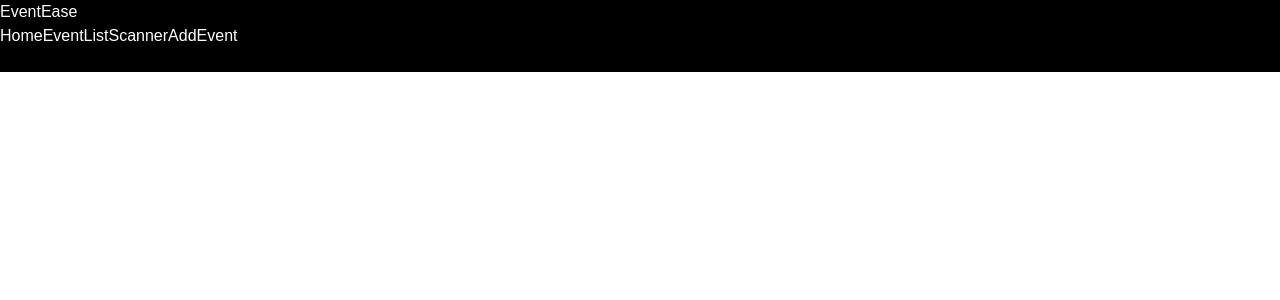
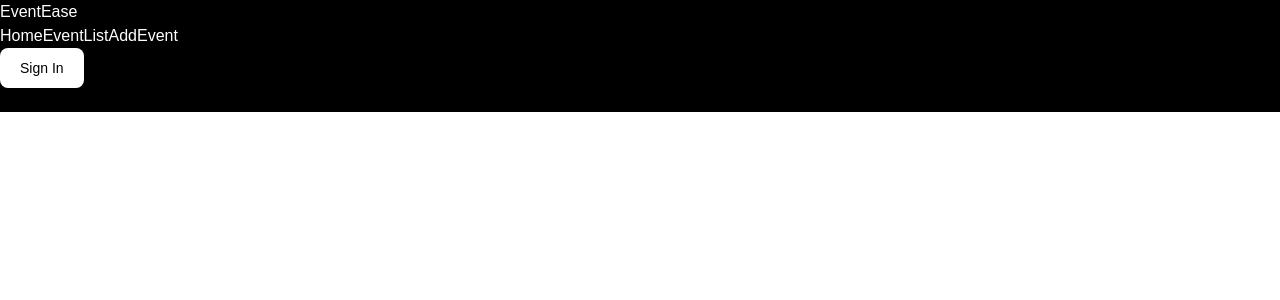
Before and after one commit to Coders-Club-by-TSC/EventGatePassManager, a Next.js app: page / in a window 1280 px wide. Shown: the top 300 px of the page. Built offline with nearby package versions, Linux system fonts and the light colour scheme; no server answers; a web font is replaced by a local one.

Commit message:
Navbar fn change

```diff
--- a/Components/Navbar.jsx
+++ b/Components/Navbar.jsx
@@ -29,15 +29,13 @@ const Navbar = () => {
                         <a href="/" className=" text-white hover:bg-white hover:text-black rounded-lg p-2">
                             EventList
                         </a>
-                        <a href="/" className=" text-white hover:bg-white hover:text-black rounded-lg p-2">
-                            Scanner
-                        </a>
+
                         <a href="/" className=" text-white hover:bg-white hover:text-black rounded-lg p-2">
                             AddEvent
                         </a>
-                        {/* <a  className=" text-white hover:bg-white hover:text-black rounded-lg p-2">
+                        <p  className="   block ">
                             <SignInbutton/>
-                        </a> */}
+                        </p>
                     </div>
                 </div>
                 <div className="md:hidden flex item-center">
@@ -91,15 +89,13 @@ const Navbar = () => {
                         <a href="/" className=" text-white block hover:bg-white hover:text-black rounded-lg p-2">
                             EventList
                         </a>
-                        <a href="/" className=" text-white  block hover:bg-white hover:text-black rounded-lg p-2">
-                            Scanner
-                        </a>
+
                         <a href="/" className=" text-white block hover:bg-white hover:text-black rounded-lg p-2">
                             AddEvent
                         </a>
-                        {/* <a  className=" text-white  block hover:bg-white hover:text-black rounded-lg p-2">
+                        <p  className="   block ">
                             <SignInbutton/>
-                        </a> */}
+                        </p>
                 </div>
             </div>
 
--- a/components/SignInButton.jsx
+++ b/components/SignInButton.jsx
@@ -1,6 +1,6 @@
 "use client"
 import { useSession, signIn, signOut } from "next-auth/react"
-import { BlackButton } from "./Buttons";
+import {  WhiteButton } from "./Buttons";
 
 const SignInbutton = () => {
     const { status } = useSession();
@@ -14,9 +14,9 @@ const SignInbutton = () => {
         <>
             {
                 status === "authenticated" ? (
-                    <BlackButton onClick={signOutHandler} text="Sign Out" />
+                    <WhiteButton onClick={signOutHandler} text="Sign Out" />
                 ) : (
-                    <BlackButton onClick={signInHandler} text="Sign In" />
+                    <WhiteButton onClick={signInHandler} text="Sign In" />
                 )
             }
         </>
```
